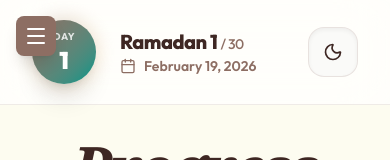
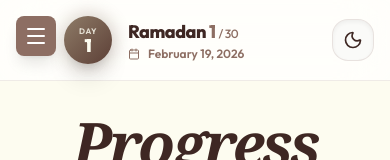
Before and after one commit to Danishh-7/Ramadan-planner, a Next.js app: page / in a window 390 px wide. Shown: the top 160 px of the page. Built offline with nearby package versions, Linux system fonts and the light colour scheme; no server answers.

Commit message:
fixed the header isssue

```diff
--- a/src/components/layout/Header.tsx
+++ b/src/components/layout/Header.tsx
@@ -29,34 +29,34 @@ export const Header: React.FC = () => {
 
     return (
         <header className="sticky top-0 z-30 bg-card/70 border-b border-border/40 backdrop-blur-xl">
-            <div className="flex items-center justify-between px-8 py-5">
+            <div className="flex items-center justify-between px-4 md:px-8 py-4 md:py-5">
                 {/* Current Day Info */}
-                <div className="flex items-center gap-6">
-                    <div className="relative group">
-                        <div className="absolute -inset-1 bg-gradient-to-br from-primary to-secondary rounded-full blur opacity-25 group-hover:opacity-50 transition duration-1000 group-hover:duration-200"></div>
-                        <div className="relative flex items-center justify-center w-16 h-16 rounded-full bg-gradient-to-br from-primary to-teal-600 text-primary-foreground shadow-xl transform transition hover:scale-105 duration-300">
+                <div className="flex items-center gap-4 md:gap-6 ml-12 ">
+                    <div className="relative group shrink-0">
+                        <div className="absolute -inset-1 bg-gradient-to-br from-[#8E7C68] to-[#5D4037] rounded-full blur opacity-25 group-hover:opacity-50 transition duration-1000 group-hover:duration-200"></div>
+                        <div className="relative flex items-center justify-center w-12 h-12 md:w-16 md:h-16 rounded-full bg-gradient-to-br from-[#8E7C68] to-[#5D4037] text-[#FDFCF0] shadow-xl transform transition hover:scale-105 duration-300">
                             <div className="text-center">
-                                <div className="text-[10px] font-bold uppercase tracking-wider opacity-80">Day</div>
-                                <div className="text-2xl font-black">{currentDay}</div>
+                                <div className="text-[8px] md:text-[10px] font-bold uppercase tracking-wider opacity-80">Day</div>
+                                <div className="text-lg md:text-2xl font-black leading-none">{currentDay}</div>
                             </div>
                         </div>
                     </div>
                     <div>
-                        <h2 className="text-xl font-extrabold text-foreground tracking-tight">
-                            Ramadan {currentDay} <span className="text-muted-foreground font-medium text-sm">/ 30</span>
+                        <h2 className="text-lg md:text-xl font-extrabold text-foreground tracking-tight">
+                            Ramadan <span className="text-primary">{currentDay}</span> <span className="text-muted-foreground font-medium text-xs md:text-sm">/ 30</span>
                         </h2>
-                        <p className="text-sm font-semibold text-muted-foreground flex items-center gap-2">
-                            <Calendar className="w-4 h-4 text-primary" />
+                        <p className="text-xs md:text-sm font-semibold text-muted-foreground flex items-center gap-2">
+                            <Calendar className="w-3 h-3 md:w-4 md:h-4 text-primary" />
                             {getCurrentDate()}
                         </p>
                     </div>
                 </div>
 
                 {/* Theme Toggle & User Profile */}
-                <div className="flex items-center gap-4">
+                <div className="flex items-center gap-3 md:gap-4">
                     <button
                         onClick={toggleTheme}
-                        className="p-3.5 rounded-2xl bg-muted/50 hover:bg-primary/10 hover:text-primary border border-border/50 transition-all duration-300 shadow-inner group"
+                        className="p-2.5 md:p-3.5 rounded-2xl bg-muted/50 hover:bg-primary/10 hover:text-primary border border-border/50 transition-all duration-300 shadow-inner group"
                         aria-label="Toggle theme"
                     >
                         {theme === 'light' ? (
```
